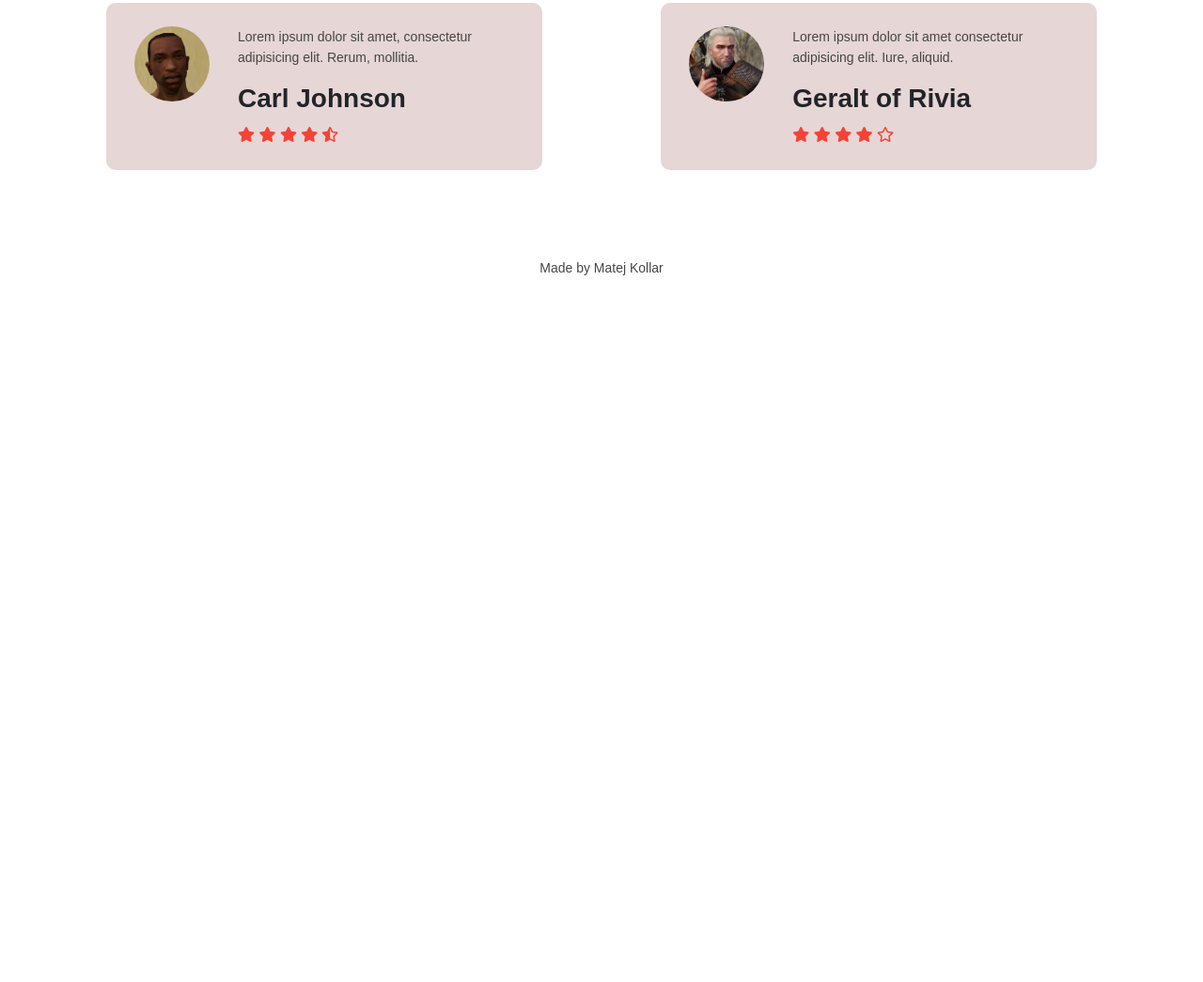
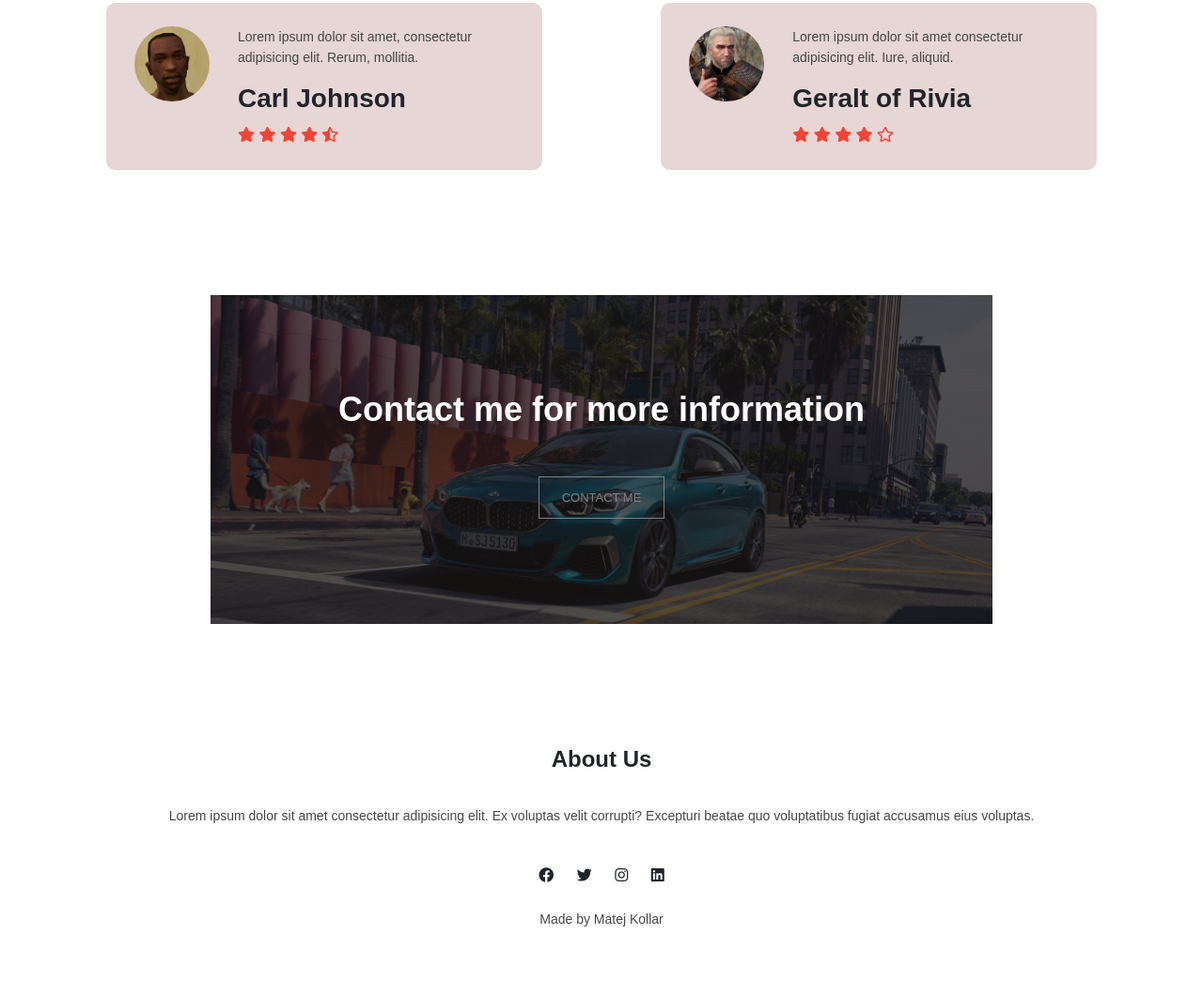
Before and after one commit to MatKollar/BMW-website, a plain HTML site: page index.html in a window 1280 px wide. Shown: the part 2643-3688 px from the top of the page at 94% size. Before the commit the page ends 2995 px from the top, so only its background shows below. Drawn offline with nearby package versions, Linux system fonts and the light colour scheme.

Commit message:
Add footer

```diff
--- a/index.html
+++ b/index.html
@@ -127,10 +127,25 @@
         </div>
     </section>
 
-    <!--    Footer     -->
-    <footer class="footer">
+      <!--------Contact Me--------->
+
+      <section class="contact" id="contact">
+        <h1>Contact me for more information</h1>
+        <a href="Contact.html" class="hero-btn">CONTACT ME</a>
+    </section>
+
+    <!-------------Footer-------------->
+    <section class="footer">
+        <h4>About Us</h4>
+        <p>Lorem ipsum dolor sit amet consectetur adipisicing elit. Ex voluptas velit corrupti? Excepturi beatae quo voluptatibus fugiat accusamus eius voluptas. </p>
+        <div class="icons">
+            <i class="fab fa-facebook"></i>
+            <i class="fab fa-twitter"></i>
+            <i class="fab fa-instagram"></i>
+            <i class="fab fa-linkedin"></i>
+        </div>
         <p>Made by Matej Kollar</p>
-    </footer>
+    </section>
 
     <!--      JavaScript      -->
     <script src="./script.js"></script>
--- a/styles.css
+++ b/styles.css
@@ -261,6 +261,30 @@ h3{
  }
 
 
+/*----------Contact me ----------*/
+.contact{
+    margin: 80px auto;
+    width: 65%;
+    height: 350px;
+    background-image: linear-gradient(rgba(24, 22, 22, 0.7),rgba(24,22,22,0.7)), url(images/banner2.jpg);
+    /*Source: https://www.bmw.com.co/content/dam/bmw/common/all-models/m-series/m235i/2019/Inspire/bmw-2-series-gran-coupe-content-teaser-medium-inspire-mp-02.jpg  */
+    background-position: center;
+    background-size: cover;
+    border-radius: center;
+    text-align: center;
+    padding: 100px 0;
+}
+.contact h1{
+    color: #fff;
+    margin-bottom: 50px;
+    padding:0px;
+}
+
+@media(max-width: 700px){
+    .contact h1{
+        font-size: 24px;
+    }
+}
 
 /*---------------------Footer----------------------*/
 .footer{
@@ -268,3 +292,13 @@ h3{
     text-align: center;
     padding: 30px 0;
 }
+.footer h4{
+    margin-bottom: 25px;
+    margin-top: 20px;
+    font-weight:600;
+}
+.icons .fab{
+    margin: 0 10px;
+    cursor: pointer;
+    padding: 18px 0;
+}
```
Also changed, not shown: Contact.html (+10 -3 lines), M3.html (+10 -3 lines), M4.html (+10 -3 lines), M5.html (+10 -3 lines).
